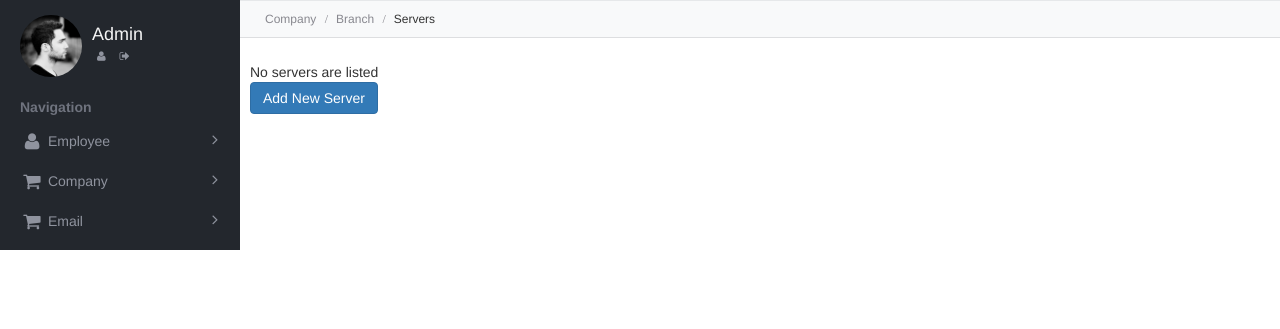
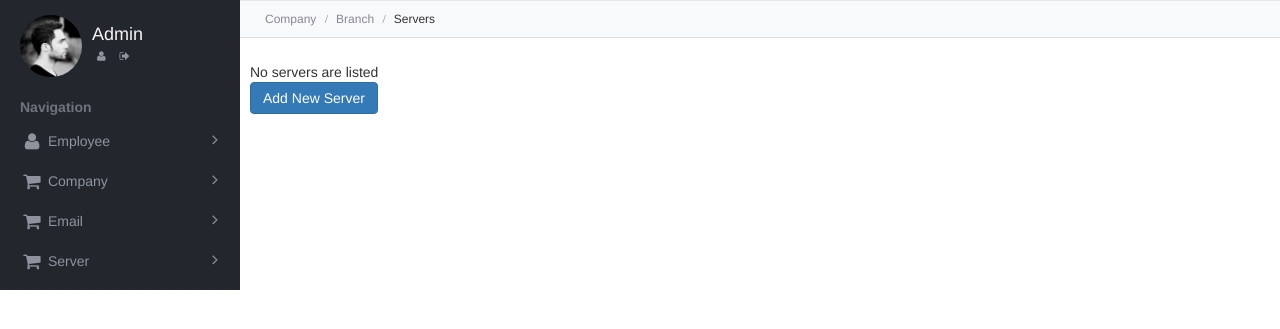
Before and after one commit to Sonatrix/EmployeeManagement, a Django app: page /server_list/1/ in a window 1280 px wide. Shown: the part 50-379 px from the top of the page. Run offline with Django 3.2, Linux system fonts and the light colour scheme; the visitor is signed in with stand-in values (Sample User, id 1); data that the repository does not hold is empty; some libraries are stand-ins or nearby versions.

Commit message:
Add server management on left navigation

```diff
--- a/Autotriage/forms.py
+++ b/Autotriage/forms.py
@@ -9,9 +9,9 @@ class AddEmployeeForm(UserCreationForm):
     class Meta():
         model = Employee
         include = ('username',
-                   'designation', 'email', 'first_name', 'is_staff', 'is_active')
+                   'designation', 'email', 'first_name', 'is_staff', 'is_active', 'profile_pic')
         exclude = ('deleted', 'inserted_by', 'groups', 'password',
-                   'profile_pic', 'user_permissions', 'date_joined', 'last_login')
+                    'user_permissions', 'date_joined', 'last_login')
 
 
 class AddCompanyForm(forms.ModelForm):
--- a/Autotriage/templates/autotriage/contact/add_contact.html
+++ b/Autotriage/templates/autotriage/contact/add_contact.html
@@ -4,9 +4,9 @@
 {% block app_title %}Add Contact{% endblock %}
 {% block breadcrumb %}
     <ol class="breadcrumb">
-        <li><a href=";">Company</a></li>
-        <li><a href=";">Branch</a></li>
-        <li class="active"><a href=";">Add Contact</a></li>
+        <li><a href="">Company</a></li>
+        <li><a href="">Branch</a></li>
+        <li class="active"><a href="">Add Contact</a></li>
     </ol>
 {% endblock %}
 {% block app_body %}
--- a/Autotriage/templates/autotriage/contact/contact_details.html
+++ b/Autotriage/templates/autotriage/contact/contact_details.html
@@ -3,9 +3,9 @@
 {% block app_title %}Contact Details{% endblock %}
 {% block breadcrumb %}
     <ol class="breadcrumb">
-        <li><a href=";">Company</a></li>
-        <li><a href=";">Branch</a></li>
-        <li class="active"><a href=";">Contact Detail</a></li>
+        <li><a href="">Company</a></li>
+        <li><a href="">Branch</a></li>
+        <li class="active"><a href="">Contact Detail</a></li>
     </ol>
 {% endblock %}
 {% block app_body %}
--- a/Autotriage/templates/autotriage/contact/contact_list.html
+++ b/Autotriage/templates/autotriage/contact/contact_list.html
@@ -3,9 +3,9 @@
 {% block app_title %}Contact{% endblock %}
 {% block breadcrumb %}
     <ol class="breadcrumb">
-        <li><a href=";">Company</a></li>
-        <li><a href=";">Branch</a></li>
-        <li class="active"><a href=";">Contact</a></li>
+        <li><a href="">Company</a></li>
+        <li><a href="">Branch</a></li>
+        <li class="active"><a href="">Contact</a></li>
     </ol>
 {% endblock %}
 {% block app_body %}
--- a/Autotriage/templates/autotriage/contact/edit_contact.html
+++ b/Autotriage/templates/autotriage/contact/edit_contact.html
@@ -4,9 +4,9 @@
 {% block app_title %}Edit Branch{% endblock %}
 {% block breadcrumb %}
     <ol class="breadcrumb">
-        <li><a href=";">Company</a></li>
-        <li><a href=";">Branch</a></li>
-        <li class="active"><a href=";">Edit Contact</a></li>
+        <li><a href="">Company</a></li>
+        <li><a href="">Branch</a></li>
+        <li class="active"><a href="">Edit Contact</a></li>
     </ol>
 {% endblock %}
 {% block app_body %}
--- a/Autotriage/templates/autotriage/navigation.html
+++ b/Autotriage/templates/autotriage/navigation.html
@@ -67,6 +67,19 @@
                         </li>
                     </ul>
                 </li>
+                <li class="nav-dropdown">
+                    <a href="#" title="Server">
+                        <i class="fa fa-lg fa-fw fa-shopping-cart"></i> Server
+                        <!-- <span class="label label-danger pull-right">New</span> -->
+                    </a>
+                    <ul class="nav-sub">
+                        <li>
+                            <a href="/servers/" title="Server Management">
+                                <i class="fa fa-fw fa-caret-right"></i> Server Management
+                            </a>
+                        </li>
+                    </ul>
+                </li>
             {% endif %}
         </ul>
     </nav>
--- a/Autotriage/templates/autotriage/server/add_server.html
+++ b/Autotriage/templates/autotriage/server/add_server.html
@@ -4,9 +4,9 @@
 {% block app_title %}Add New Server{% endblock %}
 {% block breadcrumb %}
     <ol class="breadcrumb">
-        <li><a href=";">Company</a></li>
-        <li><a href=";">Branch</a></li>
-        <li class="active"><a href=";">Add Server</a></li>
+        <li><a href="">Company</a></li>
+        <li><a href="">Branch</a></li>
+        <li class="active"><a href="">Add Server</a></li>
     </ol>
 {% endblock %}
 {% block app_body %}
--- a/Autotriage/templates/autotriage/server/server_details.html
+++ b/Autotriage/templates/autotriage/server/server_details.html
@@ -3,9 +3,9 @@
 {% block app_title %}Server Details{% endblock %}
 {% block breadcrumb %}
     <ol class="breadcrumb">
-        <li><a href=";">Company</a></li>
-        <li><a href=";">Branch</a></li>
-        <li class="active"><a href=";">Server Details</a></li>
+        <li><a href="">Company</a></li>
+        <li><a href="">Branch</a></li>
+        <li class="active"><a href="">Server Details</a></li>
     </ol>
 {% endblock %}
 {% block app_body %}
--- a/Autotriage/templates/autotriage/server/server_list.html
+++ b/Autotriage/templates/autotriage/server/server_list.html
@@ -3,9 +3,9 @@
 {% block app_title %}Servers{% endblock %}
 {% block breadcrumb %}
     <ol class="breadcrumb">
-        <li><a href=";">Company</a></li>
-        <li><a href=";">Branch</a></li>
-        <li class="active"><a href=";">Servers</a></li>
+        <li><a href="">Company</a></li>
+        <li><a href="">Branch</a></li>
+        <li class="active"><a href="">Servers</a></li>
     </ol>
 {% endblock %}
 {% block app_body %}
@@ -13,12 +13,16 @@
     <div class="row">
 
     {% if servers %}
-    <a href="/server_add/{{branch_id}}/add" class="btn btn-primary">Add New Server</a>
+      {% if branch_id %}
+          <a href="/server_add/{{branch_id}}/add" class="btn btn-primary">Add New Server</a>
+      {% else %}
+          <a href="/server/add" class="btn btn-primary">Add New Server</a>
+      {% endif %}
         {% for server in servers%}
             <div class="col-sm-6 col-md-4 col-lg-3">
                 <div class="panel panel-default panel-member">
                     <div class="panel-body">
-                        <a href="/server/{{branch_id}}/detail/{{server.id}}/">
+                        <a href="/server/{{server.branch_id}}/detail/{{server.id}}/">
                             <div class="text-center">
                                 <h4 class="thin">
                                     {{server.server_name}}
@@ -31,7 +35,11 @@
         {% endfor %}
     {% else %}
         <div>No servers are listed</div>
-          <a href="/server_add/{{branch_id}}/add" class="btn btn-primary">Add New Server</a>
+          {% if branch_id %}
+            <a href="/server_add/{{branch_id}}/add" class="btn btn-primary">Add New Server</a>
+          {% else %}
+            <a href="/server/add" class="btn btn-primary">Add New Server</a>
+          {% endif %}
     {% endif %}
     </div>
 
--- a/Autotriage/urls.py
+++ b/Autotriage/urls.py
@@ -59,6 +59,10 @@ urlpatterns += [
         serverViews.serverList, name='serverList'),
     url(r'^server/(?P<branch_id>[0-9])/add$',
         serverViews.addServer, name='serverAdd'),
+    url(r'^servers/$',
+        serverViews.servers, name='servers'),
+    url(r'^server/add$',
+        serverViews.addServerDirect, name='serverAddDirect'),
     url(r'^server/(?P<branch_id>[0-9])/detail/(?P<server_id>[0-9])/$',
         serverViews.serverDetail, name='serverDetail'),
     url(r'^server/(?P<branch_id>[0-9])/delete/(?P<server_id>[0-9])/$',
--- a/Autotriage/views/server.py
+++ b/Autotriage/views/server.py
@@ -8,6 +8,7 @@ from Autotriage.models import CompanyServer
 
 
 def serverList(request, branch_id):
+
     servers = CompanyServer.objects.filter(branch_id=branch_id)
     return render(request,
                   'autotriage/server/server_list.html',
@@ -15,7 +16,18 @@ def serverList(request, branch_id):
                       'servers': servers,
                       'branch_id': branch_id
                   }
-                  )
+                )
+
+
+def servers(request):
+
+    server = CompanyServer.objects.all()
+    return render(request,
+                  'autotriage/server/server_list.html',
+                  {
+                      'servers': server
+                  }
+                )
 
 
 @login_required
@@ -34,6 +46,24 @@ def addServer(request, branch_id):
         form = AddServerForm()
 
     return render(request, 'autotriage/server/add_server.html', {'form': form, 'branch_id': branch_id})
+
+
+@login_required
+def addServerDirect(request):
+     # if this is a POST request we need to process the form data
+    if request.method == 'POST':
+        # create a form instance and populate it with data from the request:
+        form = AddServerForm(request.POST)
+        # check whether it's valid:
+        if form.is_valid():
+            form.save()
+            return HttpResponseRedirect('/servers/')
+
+    # if a GET (or any other method) we'll create a blank form
+    else:
+        form = AddServerForm()
+
+    return render(request, 'autotriage/server/add_server.html', {'form': form})
 
 
 def serverDetail(request, server_id):
```
Also changed, not shown: autotriage/settings.py (+5 -5 lines), Autotriage/static/autotriage/images/background.png (added).
